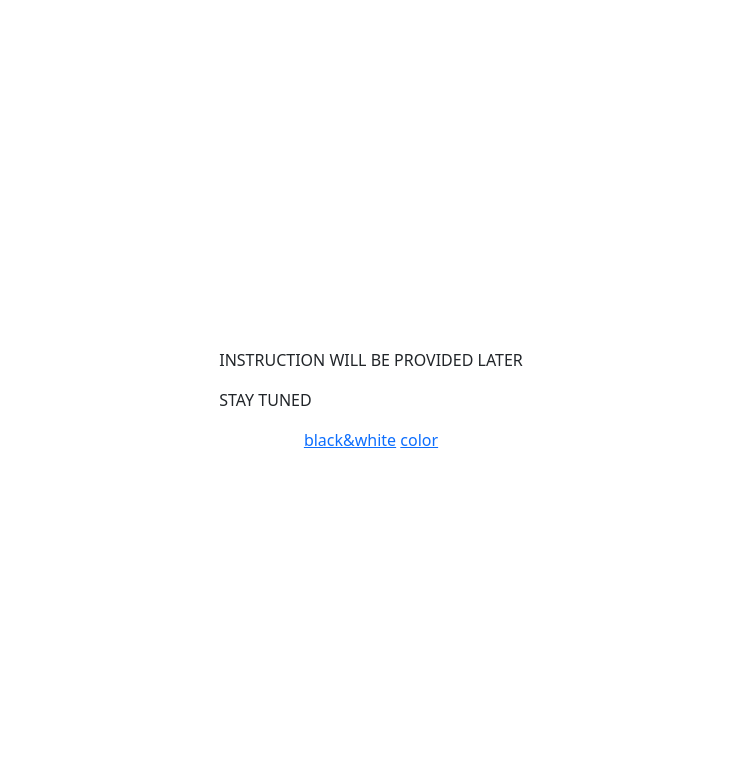
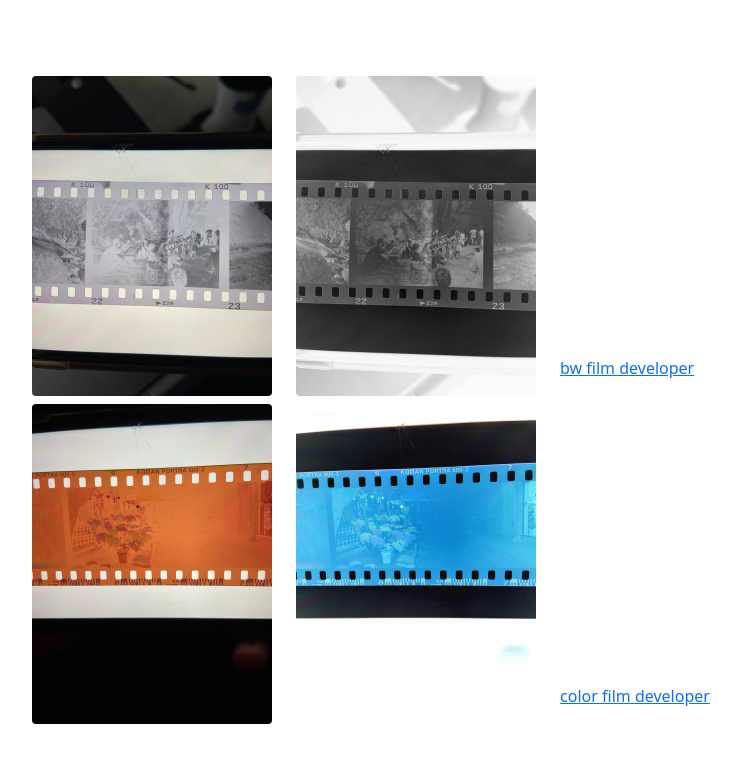
Before and after one commit to andtryagain/edif, a Flask app: page / in a window 1280 px wide. Shown: the top 763 px of the page, without its empty margins (269-1010 px from the left). Run offline with Flask 2, Linux system fonts and the light colour scheme.

Commit message:
some kind of instruction

```diff
--- a/app/templates/index.html
+++ b/app/templates/index.html
@@ -8,17 +8,49 @@
     rel="stylesheet" integrity="sha384-EVSTQN3/azprG1Anm3QDgpJLIm9Nao0Yz1ztcQTwFspd3yD65VohhpuuCOmLASjC" crossorigin="anonymous">
 </head>
 <body>
-    <div class="d-flex align-items-center justify-content-center"style="min-height: 100vh">
-        <div>
-            <p>INSTRUCTION WILL BE PROVIDED LATER</p>
-            <p>STAY TUNED</p>
-            <div class="d-flex justify-content-center">
-                <div>
-                    <a href="/black_and_white">black&white</a>
-                    <a href="/color">color</a>
+    <div class="d-flex align-items-center justify-content-center" style="min-height: 100vh">
+        <div class="p-3">
+        <!-- style="background-color: #eee;"> -->
+            <!-- <p>Lorem ipsum dolor sit amet, consectetur adipiscing elit, sed do eiusmod tempor incididunt ut labore et dolore magna aliqua. Ut enim ad minim veniam, quis nostrud exercitation ullamco laboris nisi ut aliquip ex ea commodo consequat. Duis aute irure dolor in reprehenderit in voluptate velit esse cillum dolore eu fugiat nulla pariatur. Excepteur sint occaecat cupidatat non proident, sunt in culpa qui officia deserunt mollit anim id est laborum</p> -->
+
+            <div class="d-flex justify-content-center mb-2">
+                <div class="container">
+                    <div class="row justify-content-center">
+                        <div class="col">
+                            <img src="{{ url_for('static', filename='image/bw_image.jpeg') }}"
+                                class="rounded mx-auto d-block" alt="black and white image" width="240" height="320">
+                        </div>
+                        <div class="col">
+                            <img src="{{ url_for('static', filename='image/bw_image_developed.png') }}"
+                                class="rounded mx-auto d-block" alt="black and white developed image" width="240" height="320">
+                        </div>
+                        <div class="col align-self-end">
+                            <p><a href="/black_and_white">bw film developer</a></p>
+                        </div>
+                    </div>
                 </div>
             </div>
-        <div>
+
+
+            <div class="d-flex justify-content-center">
+                <div class="container">
+                    <div class="row justify-content-center">
+                        <div class="col">
+                            <img src="{{ url_for('static', filename='image/c_image.jpeg') }}"
+                                class="rounded mx-auto d-block" alt="color image" width="240" height="320">
+                        </div>
+                        <div class="col">
+                            <img src="{{ url_for('static', filename='image/c_image_developed.png') }}"
+                                class="rounded mx-auto d-block" alt="color image developed" width="240" height="320">
+                        </div>
+                        <div class="col align-self-end">
+                            <p><a href="/color">color film developer</a></p>
+                        </div>
+                    </div>
+                </div>
+            </div>
+
+        </div>
     </div>
 
     <script src="https://cdn.jsdelivr.net/npm/bootstrap@5.0.2/dist/js/bootstrap.bundle.min.js"
```
Also changed, not shown: app/static/image/bw_image.jpeg (added), app/static/image/bw_image_developed.png (added), app/static/image/c_image.jpeg (added), app/static/image/c_image_developed.png (added).
